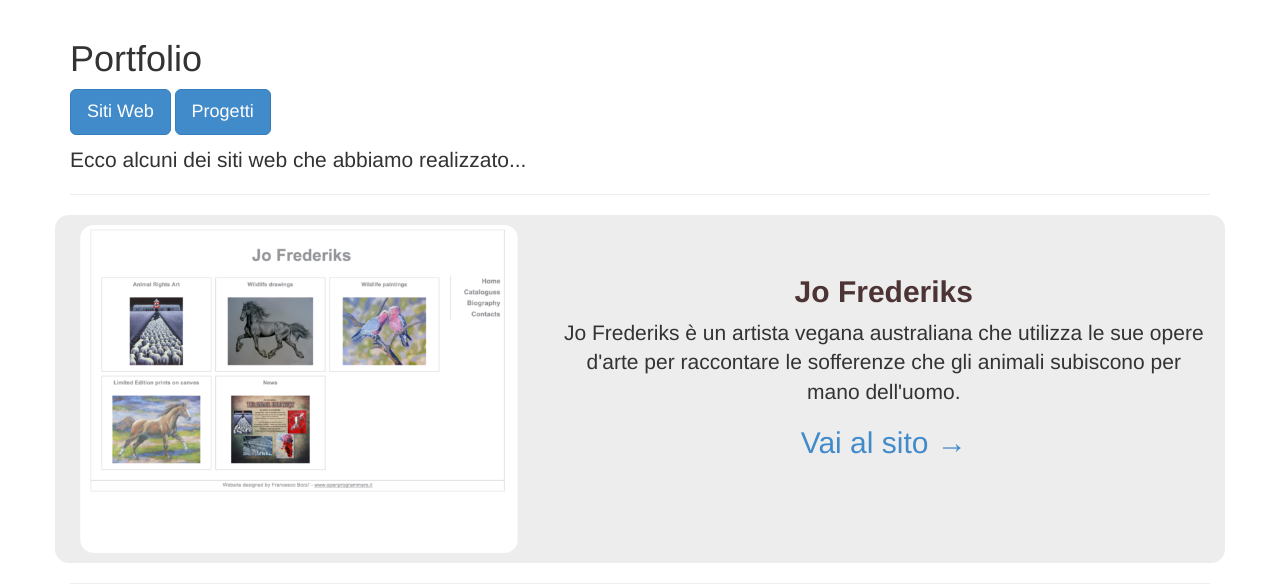
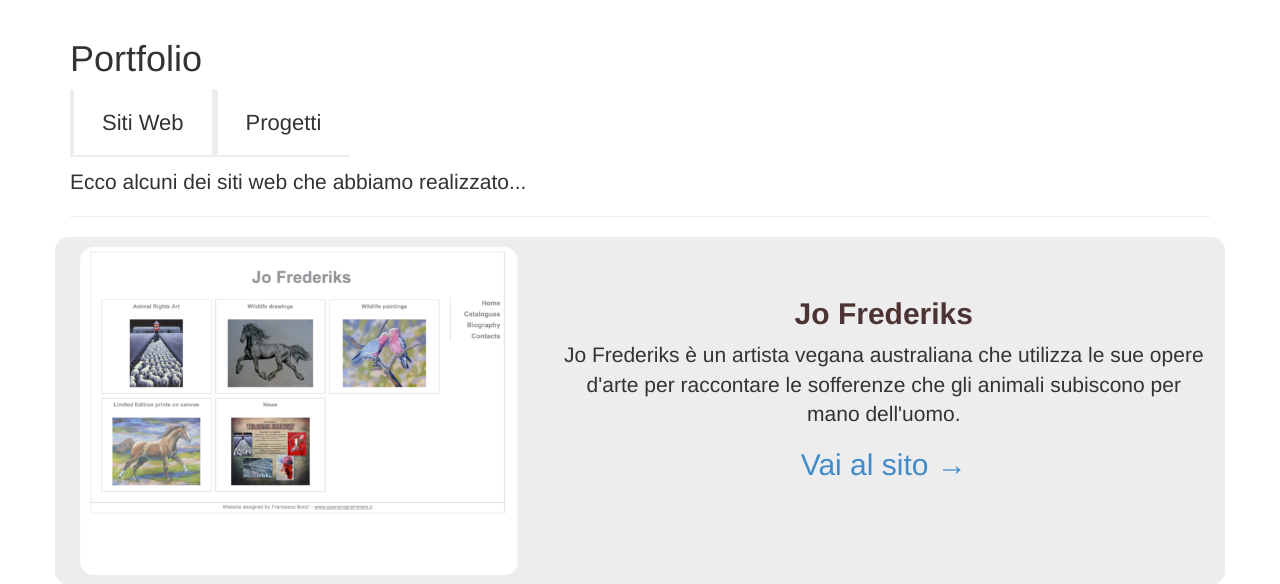
Before and after one commit to FrancescoBorzi/openprogrammers, a PHP site: page /portfolio.php in a window 1280 px wide. Shown: the part 51-635 px from the top of the page. Run offline with PHP 8.4, Linux system fonts and the light colour scheme; some libraries are stand-ins or nearby versions.

Commit message:
Added some effects to the button "sitiweb" and "projects"

```diff
--- a/css/style.css
+++ b/css/style.css
@@ -68,6 +68,24 @@ body {
   -moz-border-radius: 3em;
   border-radius: 3em;
 }
+
+#btn-sitiweb, #btn-progetti {
+  border-bottom: 2px solid #ededed;
+  border-radius: 0em;
+  background: transparent;
+  padding: 18px 28px;
+  font-size: 22px;
+}
+
+#btn-sitiweb:hover, #btn-progetti:hover {
+  border: 2px solid #ededed;
+}
+
+#btn-sitiweb {
+  border-right: 3px solid #ededed;
+  border-left: 4px solid #ededed;
+}
+#btn-progetti { border-left: 3px solid #ededed; }
 
 .projectsdiv {
   height: 480px;
--- a/portfolio.php
+++ b/portfolio.php
@@ -51,8 +51,7 @@
         <div class="col-sm-12">
           <h1 class="text-left">Portfolio</h1>
           <p class="text-left">
-            <button id="btn-sitiweb" type="submit" class="btn btn-primary btn-lg">Siti Web</button>
-            <button id="btn-progetti" type="submit" class="btn btn-primary btn-lg">Progetti</button>
+            <button id="btn-sitiweb" type="submit" class="btn btn-lg">Siti Web</button><button id="btn-progetti" type="submit" class="btn btn-lg">Progetti</button>
           </p>
         </div>
       </div>
@@ -273,10 +272,14 @@
         $("#btn-sitiweb").click(function(){
           $("#progetti").fadeOut(1000);
           $("#sitiweb").delay(1000).fadeIn(1000);
+          $("#btn-sitiweb").css("border-left", "4px solid #ededed");
+          $("#btn-progetti").css("border-right", "0px");
         });
         $("#btn-progetti").click(function(){
           $("#sitiweb").fadeOut(1000);
           $("#progetti").delay(1000).fadeIn(1000);
+          $("#btn-progetti").css("border-right", "4px solid #ededed");
+          $("#btn-sitiweb").css("border-left", "0px");
         });
       });
     </script>
```
